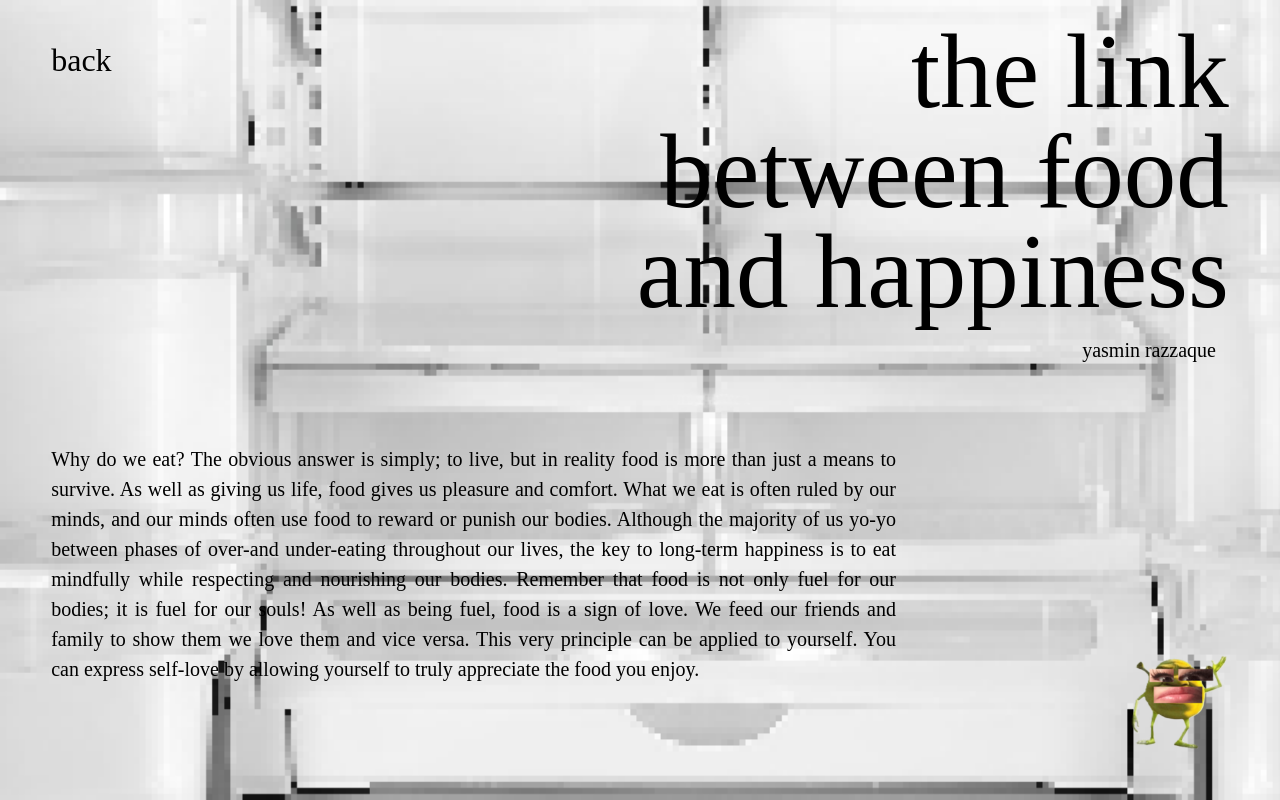
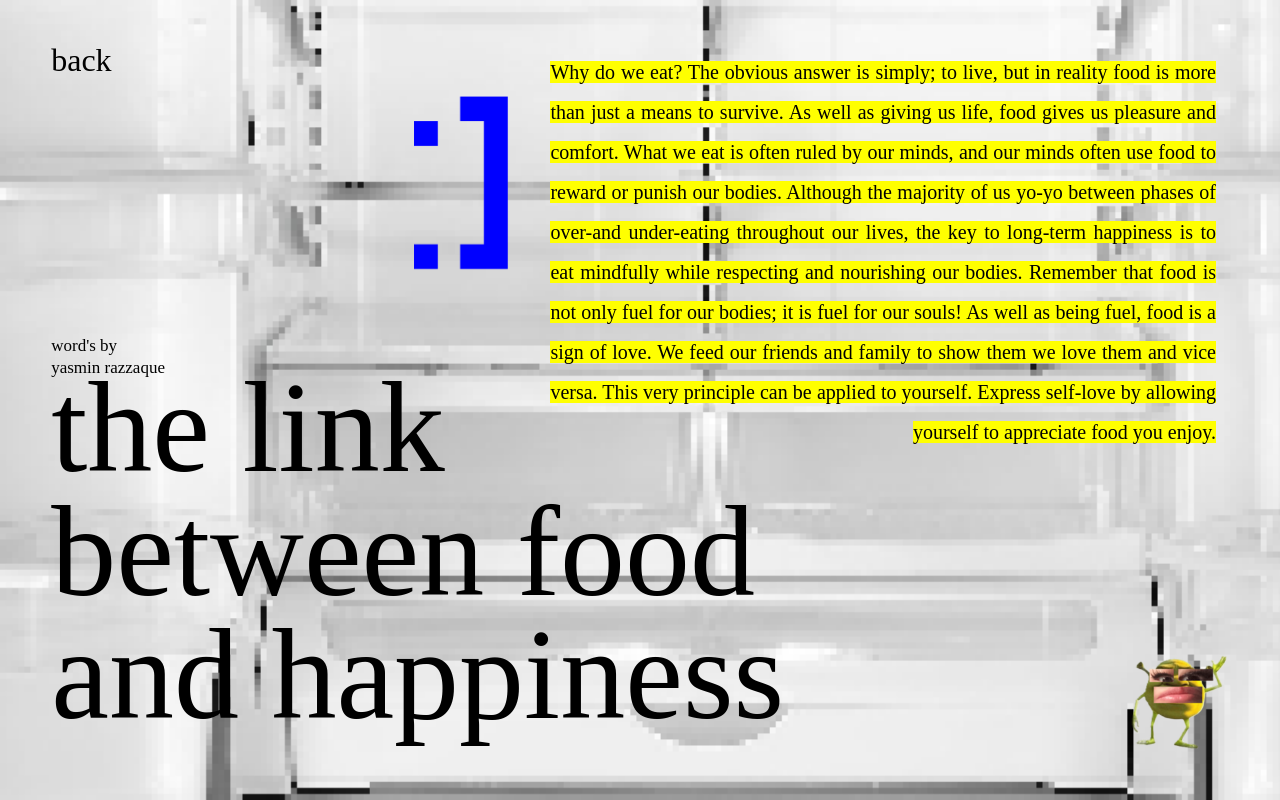
Before and after one commit to hackerwomans/minecraftfridge, a plain HTML site: page article.html in a window 1280 px wide. Drawn offline with Linux system fonts and the light colour scheme.

Commit message:
minecraftfridge

```diff
--- a/article.html
+++ b/article.html
@@ -2,6 +2,7 @@
 <html>
 <head>
 <style>
+
 
 /* setting background image */
 body {
@@ -13,16 +14,49 @@ body {
 
 </style>
 </head>
+
+  </style>
+</head>
+
 <body>
 
   <!-- implementing article -->
   <h1>the link<br>between food<br>and happiness</h1>
-  <h2>yasmin razzaque<h2>
-  <p>Why do we eat? The obvious answer is simply; to live, but in reality food is more than just a means to survive.
-    As well as giving us life, food gives us pleasure and comfort. What we eat is often ruled by our minds, and our minds often use food to reward or punish our bodies.
-   Although the majority of us yo-yo between phases of over-and under-eating throughout our lives, the key to long-term happiness is to eat mindfully while respecting
-   and nourishing our bodies. Remember that food is not only fuel for our bodies; it is fuel for our souls! As well as being fuel, food is a sign of love.
-   We feed our friends and family to show them we love them and vice versa. This very principle can be applied to yourself. You can express self-love by allowing yourself to truly appreciate the food you enjoy.</p>
+  <h2>word's by<br>yasmin razzaque<h2>
+  <p><mark>Why do we eat? The obvious answer is simply; to live, but in reality food is more than
+     just a means to survive. As well as giving us life, food gives us pleasure and comfort.
+     What we eat is often ruled by our minds, and our minds often use food to reward or punish our bodies.
+   Although the majority of us yo-yo between phases of over-and
+ under-eating throughout our lives, the key to long-term happiness is to eat mindfully
+  while respecting and nourishing our bodies. Remember that food is not only fuel for our bodies; it is fuel for our
+    souls! As well as being fuel, food is a sign of love. We feed our friends and family to show
+    them we love them and vice versa. This very principle can be applied to yourself. Express self-love by allowing yourself to appreciate food you enjoy.</mark></p>
+
+<style>
+
+
+/* wink */
+    .wink {
+      position: fixed;
+      top: 9%;
+      right: 60%;
+      width: 98px;
+      height: 210px;
+
+/* Implementing wink change on hover */
+      background: url("smile.png") no-repeat;
+       background-size: 116px 246px;
+      display: inline-block;
+    }
+    .wink:hover {
+        background: url("wink.gif") no-repeat;
+         background-size: 116px 246px;
+    }
+
+    </style>
+    <body>
+        <div class="wink"></div>
+    </body>
 
 <!-- link to main page -->
 <div id="back">
--- a/style.css
+++ b/style.css
@@ -30,31 +30,34 @@ p {
   font-family: "Peepo";
   font-weight: 100;
   font-size: 20px;
-  line-height: 1.50;
+  line-height: 2;
   position: fixed;
-  top: 53%;
-  left: 4%;
-  right: 30%;
+  top: 4%;
+  left: 43%;
+  right: 5%;
   text-align: justify;
+  text-align-last: right;
   color: black;
 
 }
+
+
 
 /* overriding highlight text selection color */
 ::selection {
     color: #0000ff;
   background: #ffff00;
 }
-/* h1 text settings */
+/* h1 text settings, the link and happiness */
 h1 {
 position: fixed;
-top: -6%;
-right: 4%;
+bottom: -3%;
+left: 4%;
 font-weight: 100;
-font-size: 105px;
+font-size: 130px;
 color: black;
 line-height: 95%;
-text-align: right;
+text-align: left;
 text-decoration: none;
 
 }
@@ -62,12 +65,11 @@ text-decoration: none;
 /* h2 text settings */
 h2 {
 position: fixed;
-top: 320px;
-right: 5%;
+bottom: 407px;
+left: 4%;
 font-weight: 100;
-font-size: 20px;
+font-size: 17px;
 color: black;
-text-align: right;
 text-decoration: none;
 
 }
@@ -233,12 +235,6 @@ h6 {
 
 }
 
-/* highlight specific text, word only */
-mark {
-  background-color: #04f930;
-  color: black;
-}
-
 
 h1, a {
   mix-blend-mode: difference;
```
Also changed, not shown: about.html (+4 -1 lines), fridge.html (+1 -1 lines), exclaimation.png (added), smile.png (added), wink.gif (added).
